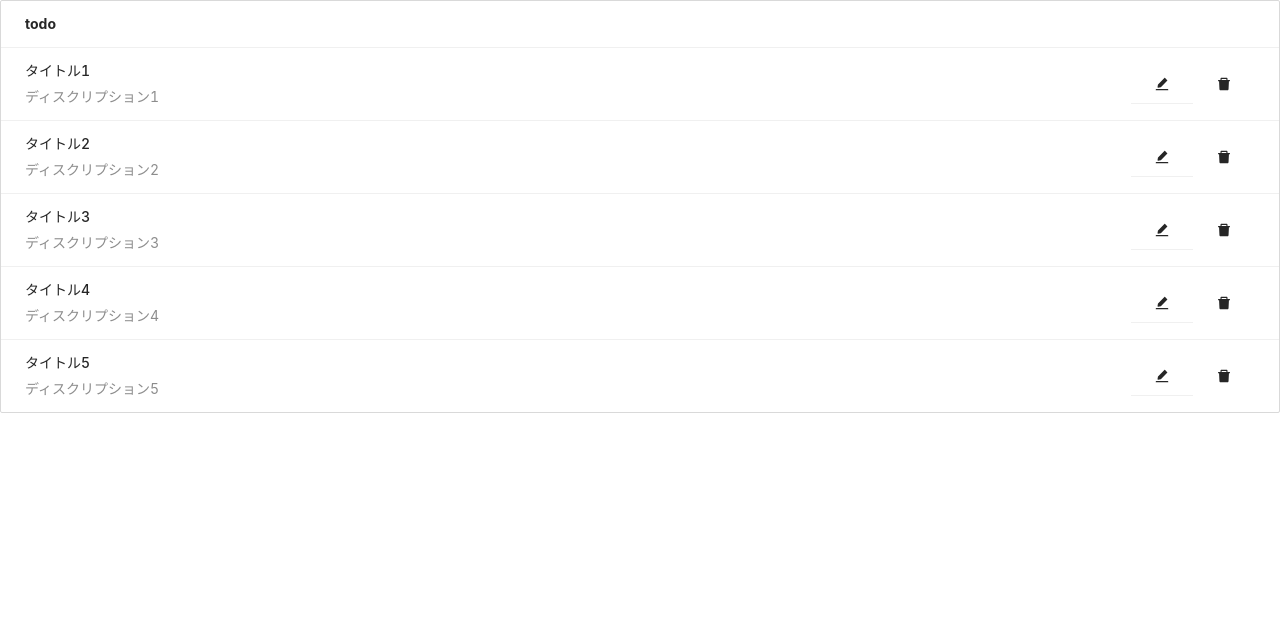
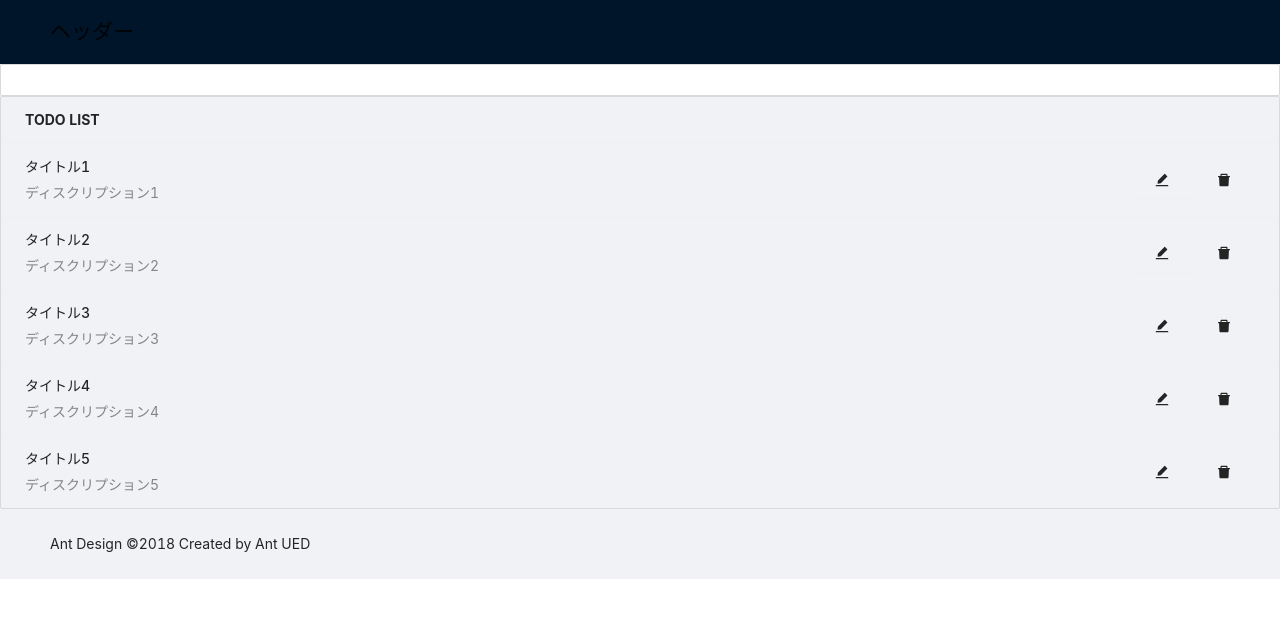
Before and after one commit to ryogo-ito/Todo-App-React18, a React (Vite) app: page / in a window 1280 px wide. Shown: the top 618 px of the page. Built offline with nearby package versions, Linux system fonts and the light colour scheme.

Commit message:
todoのview部分の作成

```diff
--- a/src/App.tsx
+++ b/src/App.tsx
@@ -1,15 +1,14 @@
 import 'antd/dist/antd.css';
 import { MOCK_LIST } from './mock/list';
-import { EditList } from './ui/components/modules/EditList';
+import { Todo } from './pages/todo/Todo';
 
 export const App = () => {
   return (
     <div>
-      <EditList
-        list={MOCK_LIST}
-        headerText={'todo'}
-        onEditButtonClick={() => alert('編集')}
-        onDeleteButtonClick={() => alert('削除')}
+      <Todo
+        todoList={MOCK_LIST}
+        onEditButtonClick={() => {}}
+        onDeleteButtonClick={() => {}}
       />
     </div>
   );
--- /dev/null
+++ b/src/pages/todo/Todo.tsx
@@ -0,0 +1,36 @@
+import React from 'react';
+import { LayoutTemplate } from '../../ui/components/layouts/LayoutTemplate';
+import { TextField } from '../../ui/components/elements/TextField';
+import { EditList } from '../../ui/components/modules/EditList';
+import { TodoList } from '../../ui/types';
+
+interface Props {
+  todoList: TodoList[];
+  onEditButtonClick: () => void;
+  onDeleteButtonClick: () => void;
+}
+
+export const Todo = ({
+  todoList,
+  onEditButtonClick,
+  onDeleteButtonClick,
+}: Props) => {
+  return (
+    <>
+      <LayoutTemplate
+        headerChildren={<h1>ヘッダー</h1>}
+        contentChildren={
+          <>
+            <TextField />
+            <EditList
+              list={todoList}
+              headerText={'TODO LIST'}
+              onEditButtonClick={onEditButtonClick}
+              onDeleteButtonClick={onDeleteButtonClick}
+            />
+          </>
+        }
+      />
+    </>
+  );
+};
--- a/src/ui/types.ts
+++ b/src/ui/types.ts
@@ -3,3 +3,5 @@ export interface ListBase {
   title: string;
   description: string;
 }
+
+export interface TodoList extends ListBase {}
```
